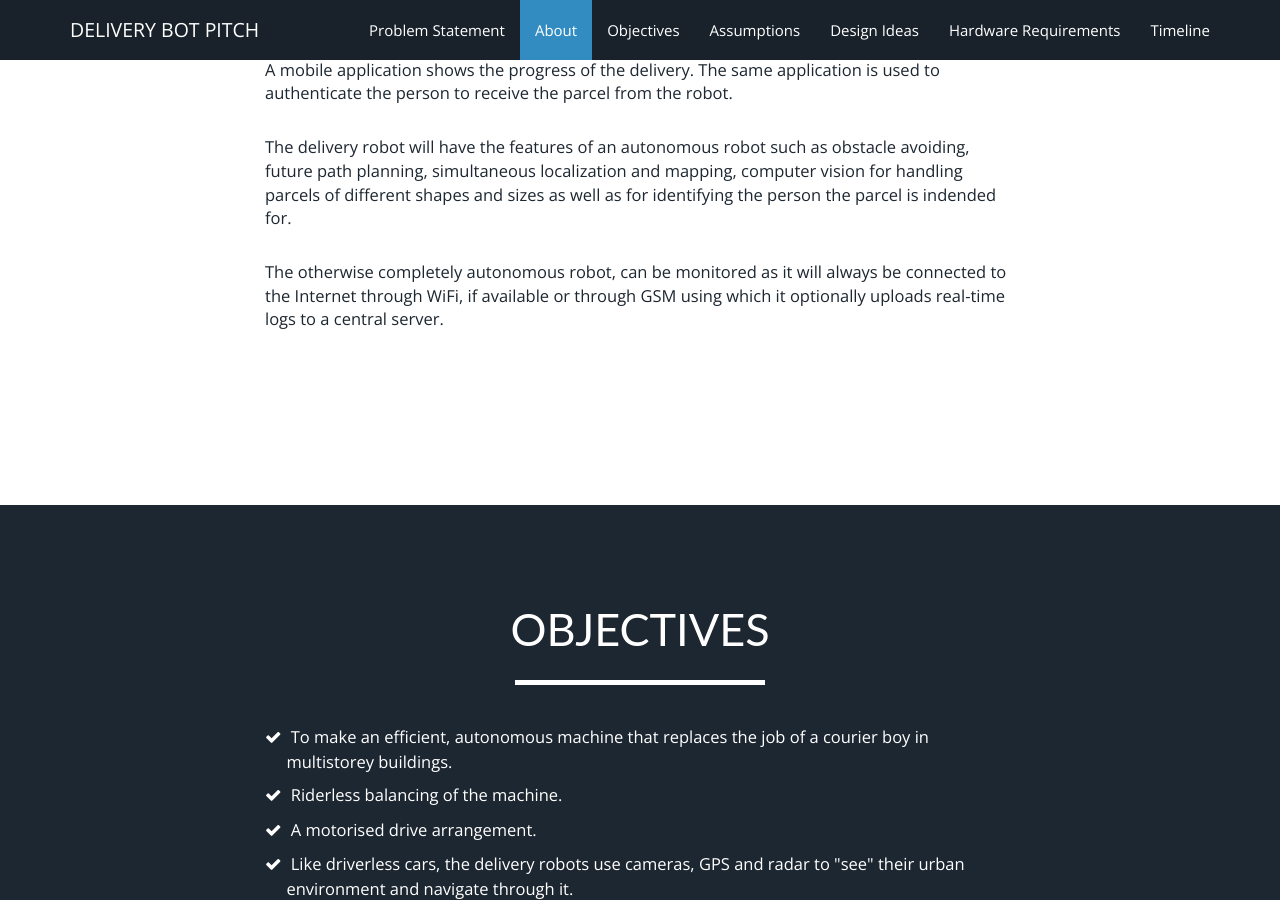
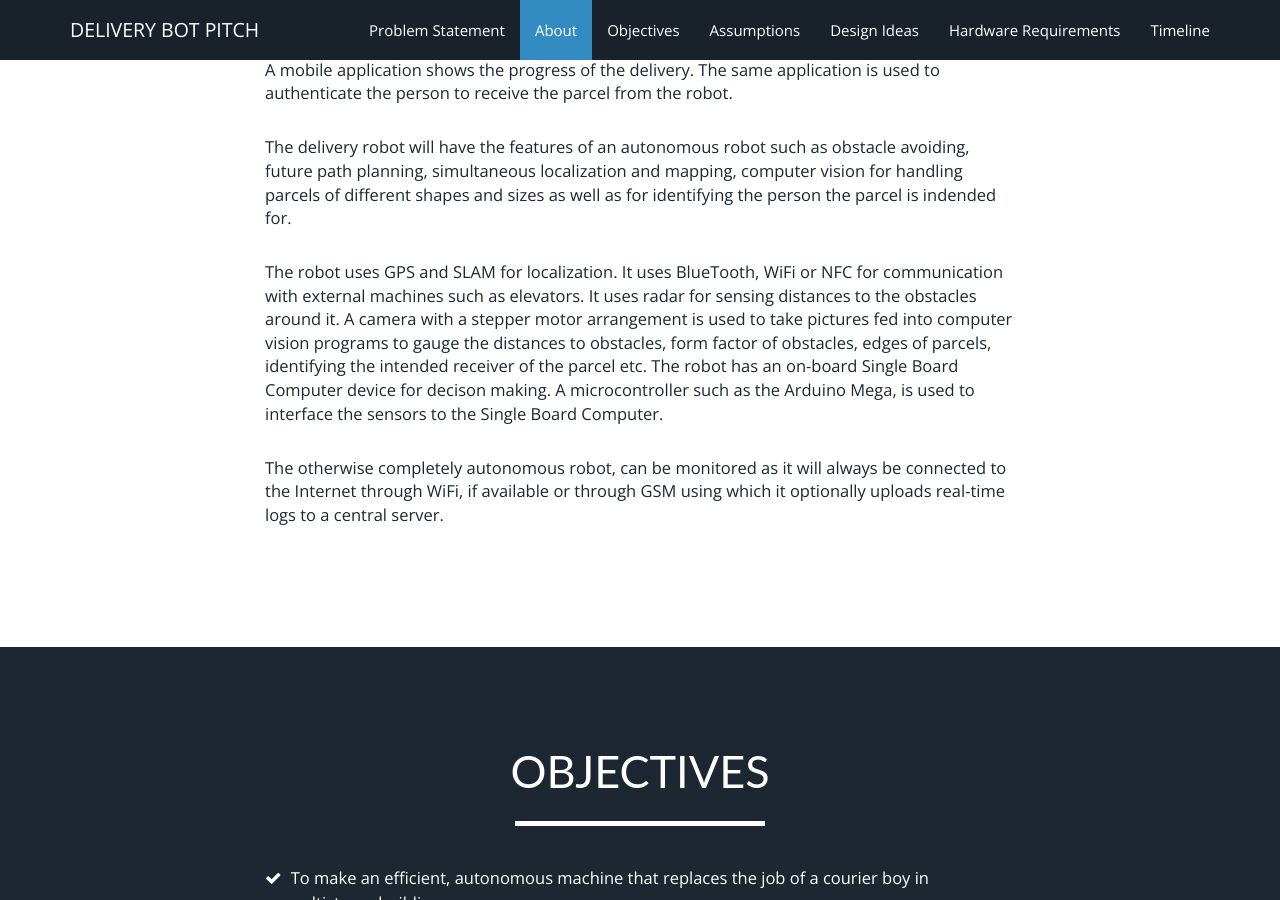
Before and after one commit to prajwaldp/delivery-robot-pitch, a Jekyll site: the page built from index.html, in a window 1280 px wide and 900 px high, scrolled down 1982 px. Built offline with Jekyll 4.4.1, drawn with Linux system fonts in a browser that asks for light colours.

Commit message:
add about point

```diff
--- a/_includes/about.html
+++ b/_includes/about.html
@@ -22,6 +22,10 @@
 	</p>
 	<p>
 	  The delivery robot will have the features of an autonomous robot such as obstacle avoiding, future path planning, simultaneous localization and mapping, computer vision for handling parcels of different shapes and sizes as well as for identifying the person the parcel is indended for.
+	</p>
+	<p>
+	  The robot uses GPS and SLAM for localization. It uses BlueTooth, WiFi or NFC for communication with external machines such as elevators. It uses radar for sensing distances to the obstacles around it. A camera with a stepper motor arrangement is used to take pictures fed into computer vision programs to gauge the distances to obstacles, form factor of obstacles, edges of parcels, identifying the intended receiver of the parcel etc. The robot has an on-board Single Board Computer device for decison making. A microcontroller such as the Arduino Mega, is used to interface the sensors to the Single Board Computer.
+	</p>
 	<p>
 	  The otherwise completely autonomous robot, can be monitored as it will always be connected to the Internet through WiFi, if available or through GSM using which it optionally uploads real-time logs to a central server.
 	</p>
```
